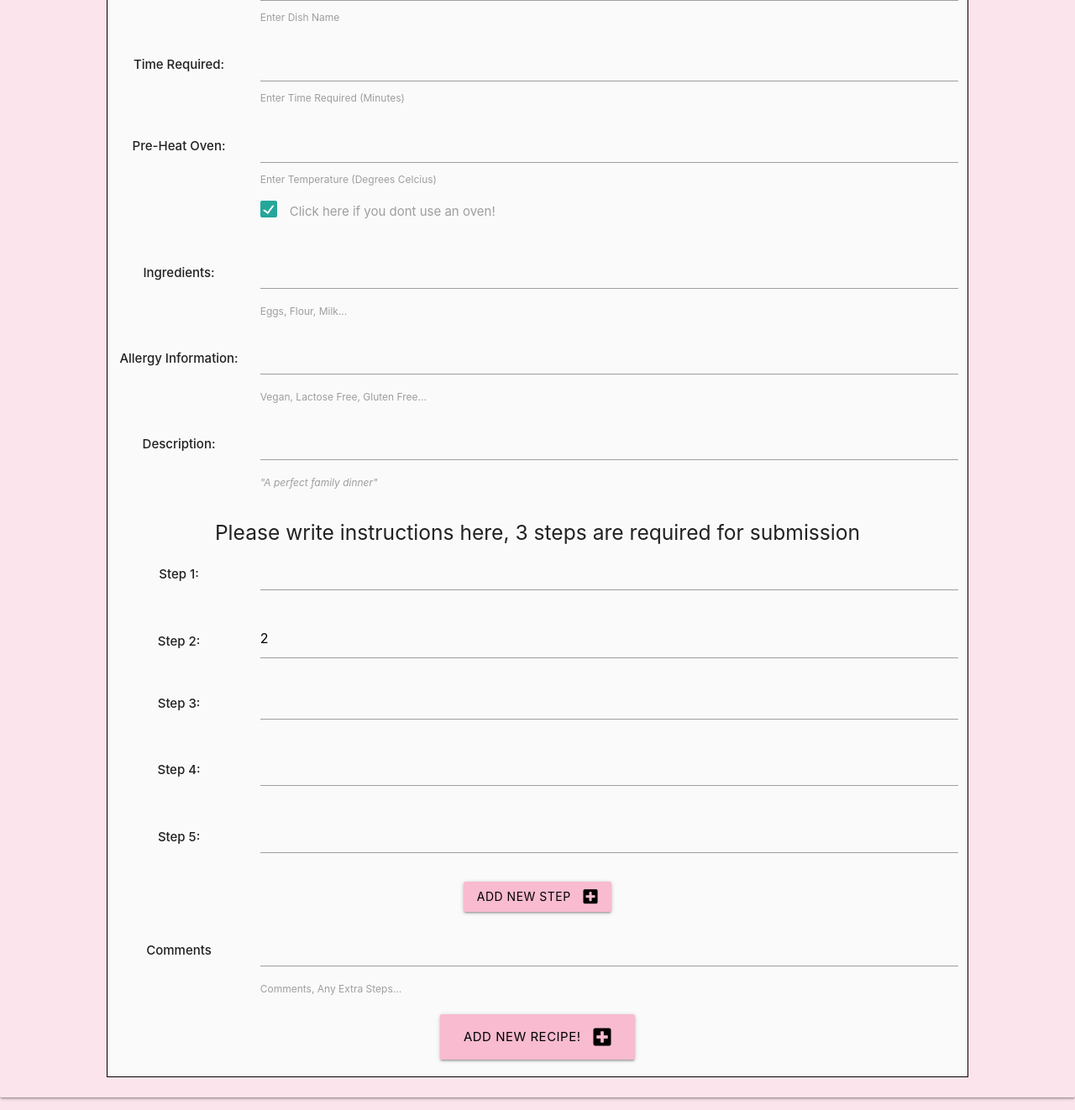
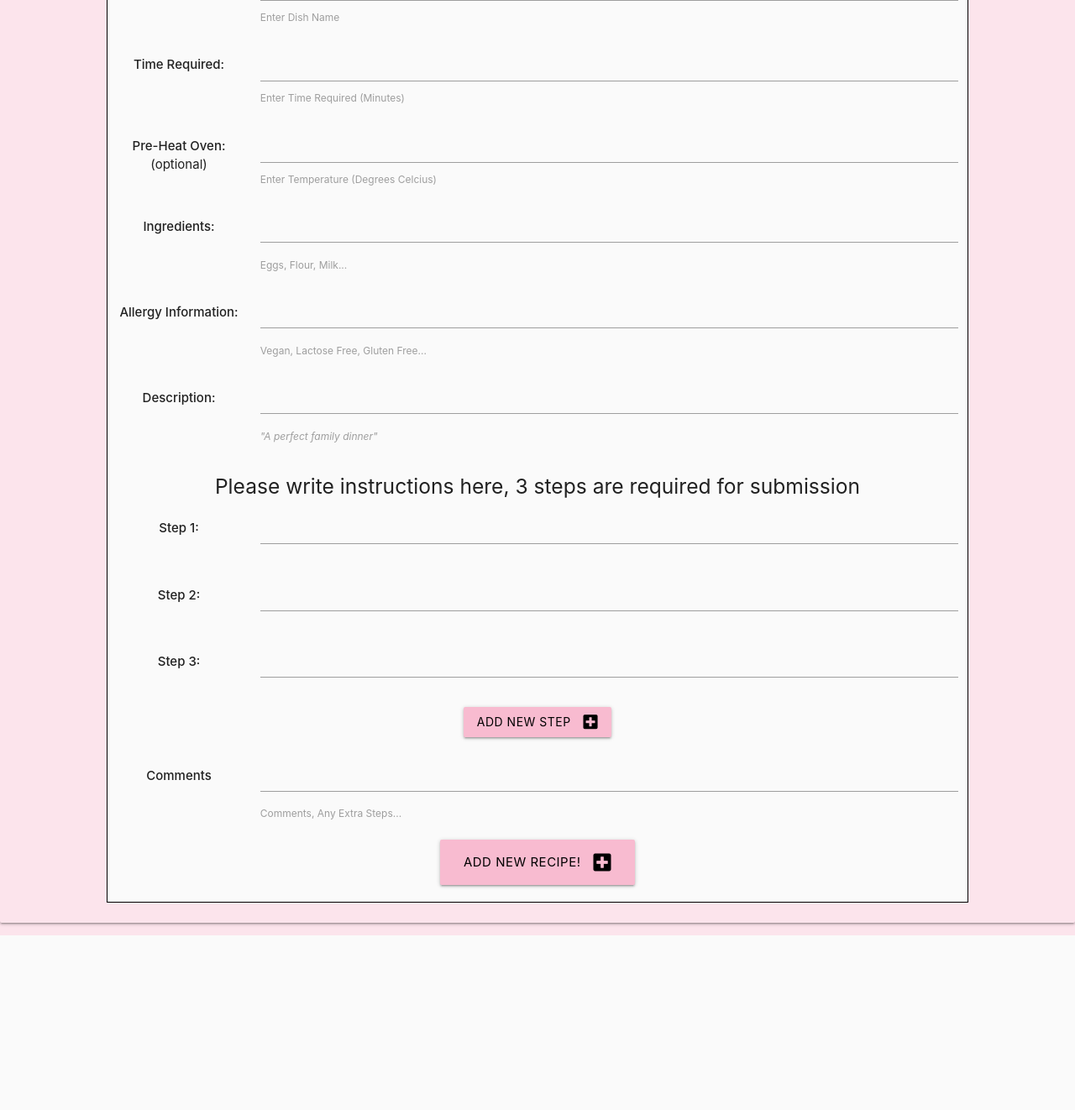
Before and after one commit to coolusername244/recipe-blog, a Flask app: page /add-recipe in a window 1280 px wide. Shown: the part 290-1612 px from the top of the page at 84% size. After the commit the page ends 1404 px from the top, so only its background shows below. Run offline with Flask 2, Linux system fonts and the light colour scheme; a database or web service that is not in the repository returns one stand-in record (values such as "Sample title"); some libraries are stand-ins or nearby versions.

Commit message:
Added steps dict to 'add_recipe' function as to add steps dynamically

```diff
--- a/app.py
+++ b/app.py
@@ -1,7 +1,8 @@
 import os
 from flask import (
     Flask, flash, render_template,
-    redirect, request, session, url_for)
+    redirect, request, session, url_for,
+    jsonify)
 from flask_pymongo import PyMongo
 from bson.objectid import ObjectId
 if os.path.exists("env.py"):
@@ -25,7 +26,8 @@ def index():
 @app.route("/recipes")
 def recipes():
     recipes = list(mongo.db.recipes.find())
-    return render_template("recipes.html", recipes=recipes)
+    categories = list(mongo.db.categories.find())
+    return render_template("recipes.html", recipes=recipes, categories=categories)
 
 
 @app.route("/full_recipe/<recipe_id>")
@@ -48,23 +50,12 @@ def add_recipe():
             "ingredients": request.form.get("ingredients"),
             "allergy_info": request.form.get("allergy_info"),
             "description": request.form.get("description"),
-            "step_1": request.form.get("step_1"),
-            "step_2": request.form.get("step_2"),
-            "step_3": request.form.get("step_3"),
-            "step_4": request.form.get("step_4"),
-            "step_5": request.form.get("step_5"),
-            "step_6": request.form.get("step_6"),
-            "step_7": request.form.get("step_7"),
-            "step_8": request.form.get("step_8"),
-            "step_9": request.form.get("step_9"),
-            "step_10": request.form.get("step_10"),
-            "step_11": request.form.get("step_11"),
-            "step_12": request.form.get("step_12"),
-            "step_13": request.form.get("step_13"),
-            "step_14": request.form.get("step_14"),
-            "step_15": request.form.get("step_15"),
             "comments": request.form.get("comments")
         }
+        steps = {
+            "steps": request.form.getlist("step[]")
+        }
+        recipe.update(steps)
         mongo.db.recipes.insert_one(recipe)
         flash("Recipe Successfully Added!")
         return redirect(url_for("recipes"))
--- a/static/js/script.js
+++ b/static/js/script.js
@@ -1,9 +1,9 @@
-  let i = 5
+  let i = 3
 
 $(document).ready(function(){
     $('.sidenav').sidenav({edge: "top"});
     $('select').formSelect();
-    });
+});
 
 document.getElementById("add_new").addEventListener("click", function() {
     i++;
@@ -12,8 +12,7 @@ document.getElementById("add_new").addEventListener("click", function() {
                         <strong class="">Step ${i}:</strong>
                     </div>
                     <div class="div col s10">
-                        <textarea id="step_${i}" name="step_${i}" minlength="5" class="materialize-textarea validate required"></textarea>
-                        <label for="step_${i}"></label>
+                        <textarea id="step_${i}" name="step[]" minlength="5" class="materialize-textarea validate required"></textarea>
                     </div>
                 </div>`
     $('.steps').append(html);
--- a/templates/add_recipe.html
+++ b/templates/add_recipe.html
@@ -46,18 +46,12 @@
                 <!-- pre-heat oven -->
                 <div class="row">
                     <div class="input-field col s2 center">
-                        <strong class="">Pre-Heat Oven:</strong>
+                        <strong class="">Pre-Heat Oven:<br></strong>(optional)
                     </div>
                     <div class="div col s10">
                         <input id="preheat_oven" name="preheat_oven" minlength="5" maxlength="50"
                             type="number" class="validate">
                         <label for="preheat_oven">Enter Temperature (Degrees Celcius)</label>
-                            <p>
-                                <label>
-                                    <input type="checkbox" class="filled-in" checked="checked" />
-                                    <span>Click here if you dont use an oven!</span>
-                                </label>
-                            </p>
                     </div>
 
                 </div>
@@ -77,12 +71,12 @@
                         <strong class="">Allergy Information:</strong>
                     </div>
                     <div class="div col s10">
-                        <textarea id="allergy_info" name="allergy_info" minlength="5"
-                             class="materialize-textarea validate required"></textarea>
+                        <textarea id="allergy_info" name="allergy_info"
+                             class="materialize-textarea validate" required></textarea>
                         <label for="allergy_info">Vegan, Lactose Free, Gluten Free...</label>
                     </div>
                 </div>
-                <!-- allergy info -->
+                <!-- description -->
                 <div class="row">
                     <div class="input-field col s2 center">
                         <strong class="">Description:</strong>
@@ -93,7 +87,7 @@
                         <label for="description"><em>"A perfect family dinner"</em></label>
                     </div>
                 </div>
-                <div class="steps">
+                <div class="steps" name="steps">
                     <!-- steps -->
                     <div class="div col s12 center">
                         <h5>Please write instructions here, 3 steps are required for submission</h5>
@@ -101,56 +95,31 @@
                     <!-- step 1 -->
                     <div class="row">
                         <div class="input-field col s2 center">
-                            <strong class="">Step 1:</strong>
+                            <strong>Step 1:</strong>
                         </div>
                         <div class="div col s10">
-                            <textarea id="step_1" value="1" name="step_1" minlength="5"
+                            <textarea id="step_1" name="step[]" minlength="5"
                                 class="materialize-textarea validate required"></textarea>
-                            <label for="step_1"></label>
                         </div>
                     </div>
                     <!-- step 2 -->
                     <div class="row">
                         <div class="input-field col s2 center">
-                            <strong class="">Step 2:</strong>
+                            <strong>Step 2:</strong>
                         </div>
                         <div class="div col s10">
-                            <input id="step_2" value="2" name="step_2" minlength="5"
-                                class="materialize-textarea validate required">
-                            <label for="step_2"></label>
+                            <textarea id="step_2" name="step[]" minlength="5"
+                                class="materialize-textarea validate required"></textarea>
                         </div>
                     </div>
                     <!-- step 3 -->
                     <div class="row step">
                         <div class="input-field col s2 center">
-                            <strong class="">Step 3:</strong>
+                            <strong>Step 3:</strong>
                         </div>
                         <div class="div col s10">
-                            <textarea id="step_3" value="3" name="step_3" minlength="5"
+                            <textarea id="step_3" name="step[]" minlength="5"
                                 class="materialize-textarea validate required"></textarea>
-                            <label for="step_3"></label>
-                        </div>
-                    </div>
-                    <!-- step 4 -->
-                    <div class="row step">
-                        <div class="input-field col s2 center">
-                            <strong class="">Step 4:</strong>
-                        </div>
-                        <div class="div col s10">
-                            <textarea id="step_4" value="4" name="step_4" minlength="5"
-                                class="materialize-textarea validate required"></textarea>
-                            <label for="step_4"></label>
-                        </div>
-                    </div>
-                    <!-- step 5 -->
-                    <div class="row step">
-                        <div class="input-field col s2 center">
-                            <strong class="">Step 5:</strong>
-                        </div>
-                        <div class="div col s10">
-                            <textarea id="step_5" value="5" name="step_5" minlength="5"
-                                class="materialize-textarea validate required"></textarea>
-                            <label for="step_5"></label>
                         </div>
                     </div>
                 </div>
--- a/templates/full_recipe.html
+++ b/templates/full_recipe.html
@@ -9,7 +9,7 @@
         {{ recipe.ingredients }}<br>
         {{ recipe.allergy_info }}<br>
         {{ recipe.description }}<br>
-        {{ recipe.step_1 }}<br>
+        {{ recipe.steps }}<br>
 
     {% endfor %}
 
```
